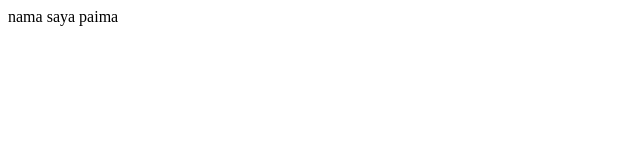
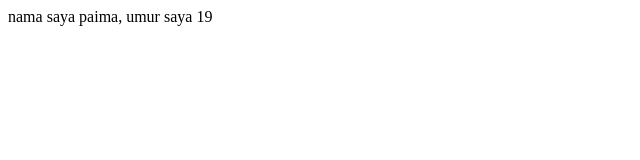
Before and after one commit to paimap/new-project-git, a plain HTML site: page new-project-git/index.html in a window 1280 px wide. Shown: the whole page, without its empty margins (0-640 px from the left). Drawn offline with Linux system fonts and the light colour scheme.

Commit message:
add umur

```diff
--- a/new-project-git/index.html
+++ b/new-project-git/index.html
@@ -4,6 +4,6 @@
         <title></title>
     </head>
     <body>
-        nama saya paima
+        nama saya paima, umur saya 19
     </body>
 </html>
```
